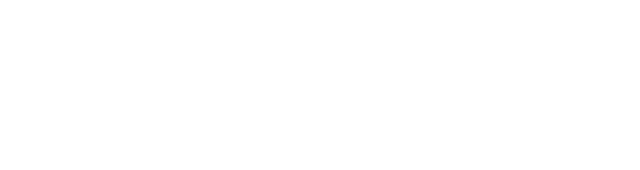
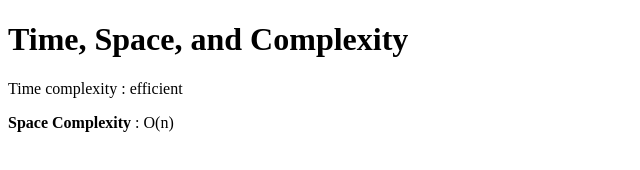
Before and after one commit to acciojob/time-and-space-complexity-BrijeshDevOp, a website: page main.html in a window 1280 px wide. Shown: the whole page, without its empty margins (0-640 px from the left). Drawn offline with Linux system fonts and the light colour scheme.

Commit message:
created a submission

```diff
--- a/main.html
+++ b/main.html
@@ -8,6 +8,9 @@
 
 <body>
 	<!-- the entire body must be written by student -->
+	<h1>Time, Space, and Complexity</h1>
+	<p>Time complexity : efficient</p>
+	<p><b>Space Complexity</b> : O(n)</p>
     <script type="text/javascript" src="./script.js">
 </script>
 
```
